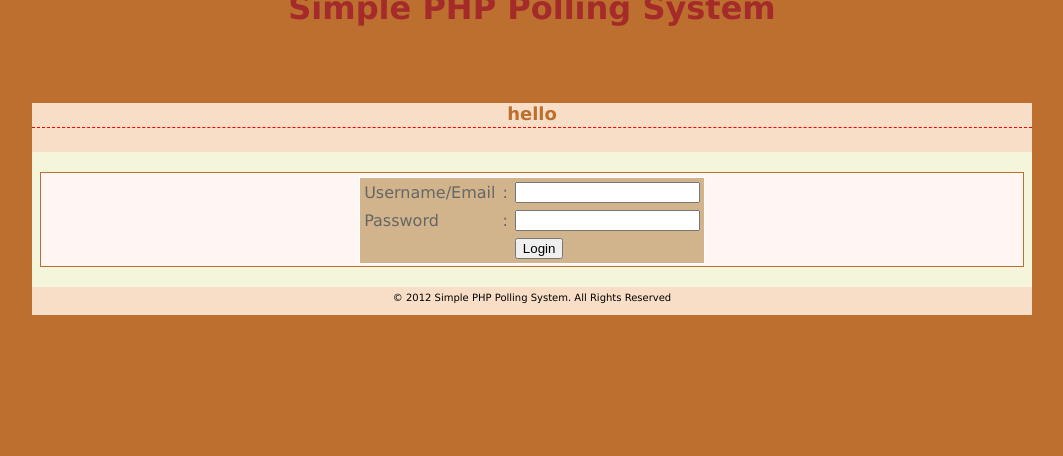
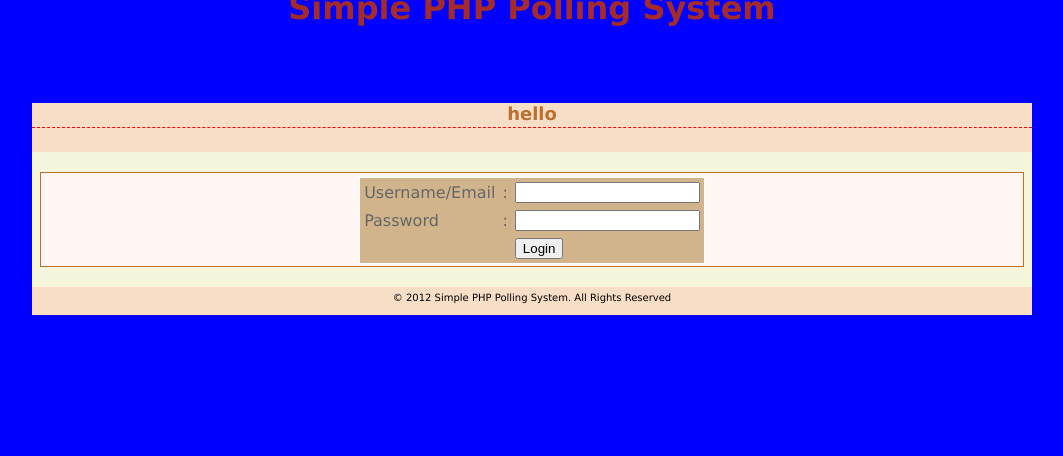
Before and after one commit to Dhanushkumar11/php_project, a PHP site: page /admin/login.html in a window 1280 px wide. Shown: the part 344-800 px from the top of the page, without its empty margins (108-1171 px from the left). Run offline with PHP 8.4, Linux system fonts and the light colour scheme.

Commit message:
Update admin_styles.css

```diff
--- a/admin/css/admin_styles.css
+++ b/admin/css/admin_styles.css
@@ -3,7 +3,7 @@ body {
 	color: #666666;
 	margin: 0px;
 	padding: 20px 10px 0px;
-	background:#bd6f2f url(images/base-bg.gif) repeat-x top;
+	background:blue url(images/base-bg.gif) repeat-x top;
 }
 .textfield {
 	font-size: 11px;
```
